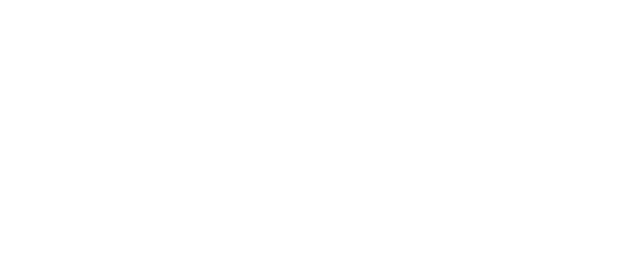
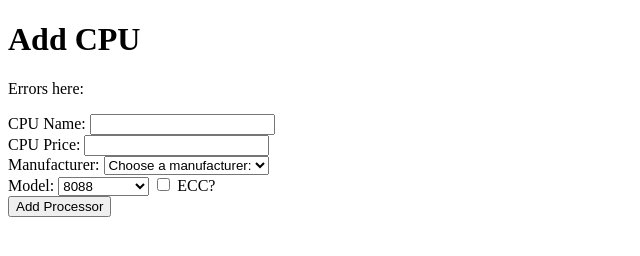
Before and after one commit to melyman95/WebFormJSObjects, a plain HTML site: page index.html in a window 1280 px wide. Shown: the whole page, without its empty margins (0-640 px from the left). Drawn offline with Linux system fonts and the light colour scheme.

Commit message:
main content without formatting

```diff
--- a/index.html
+++ b/index.html
@@ -7,6 +7,49 @@
     <title>Add Product Form</title>
 </head>
 <body>
+    <h1>Add CPU</h1>
 
+    <div id="validation-summary">
+        <p>Errors here:</p>
+    </div>
+
+    <form>
+        <label for="part">CPU Name: </label>
+        <input id="part" type="text">
+        <br>
+
+        <label for="price">CPU Price: </label>
+        <input id="price" type="text">
+        <br>
+
+        <label for="make">Manufacturer: </label>
+        <select id="make">
+            <option>Choose a manufacturer:</option>
+            <option>Intel</option>
+        </select>
+        <br>
+
+        <label for="model">Model: </label>
+        <select id="model">
+            <option>8088</option>
+            <option>8086</option>
+            <option>286</option>
+            <option>386</option>
+            <option>486</option>
+            <option>Pentium</option>
+            <option>Celeron</option>
+            <option>Core 2 Duo</option>
+            <option>i3</option>
+            <option>i5</option>
+            <option>i7</option>
+            <option>i9</option>
+        </select>
+
+        <input type="checkbox" id="ecc">
+        <label for="ecc">ECC?</label>
+        <br>
+
+        <input type="button" value="Add Processor">
+    </form>
 </body>
 </html>
```
